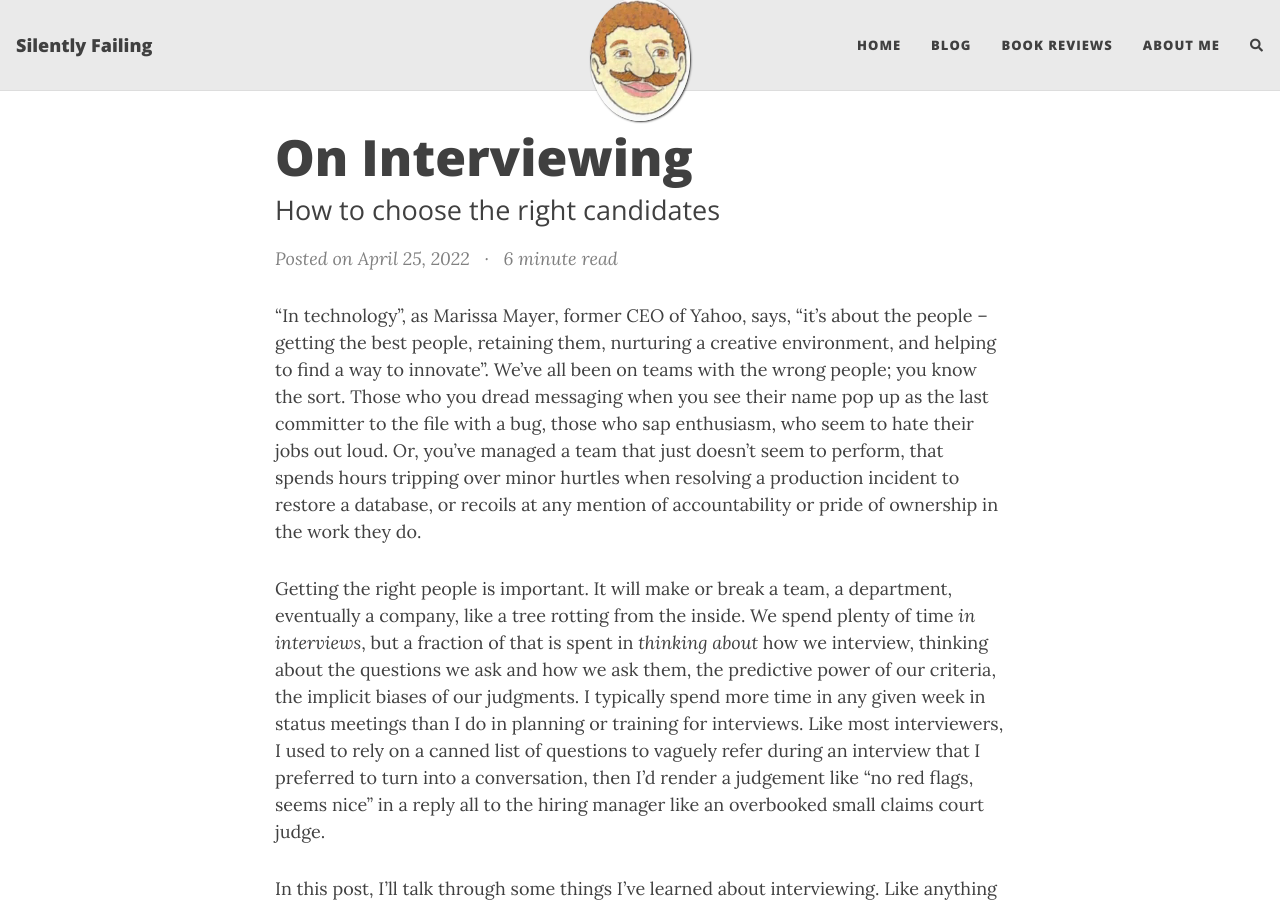
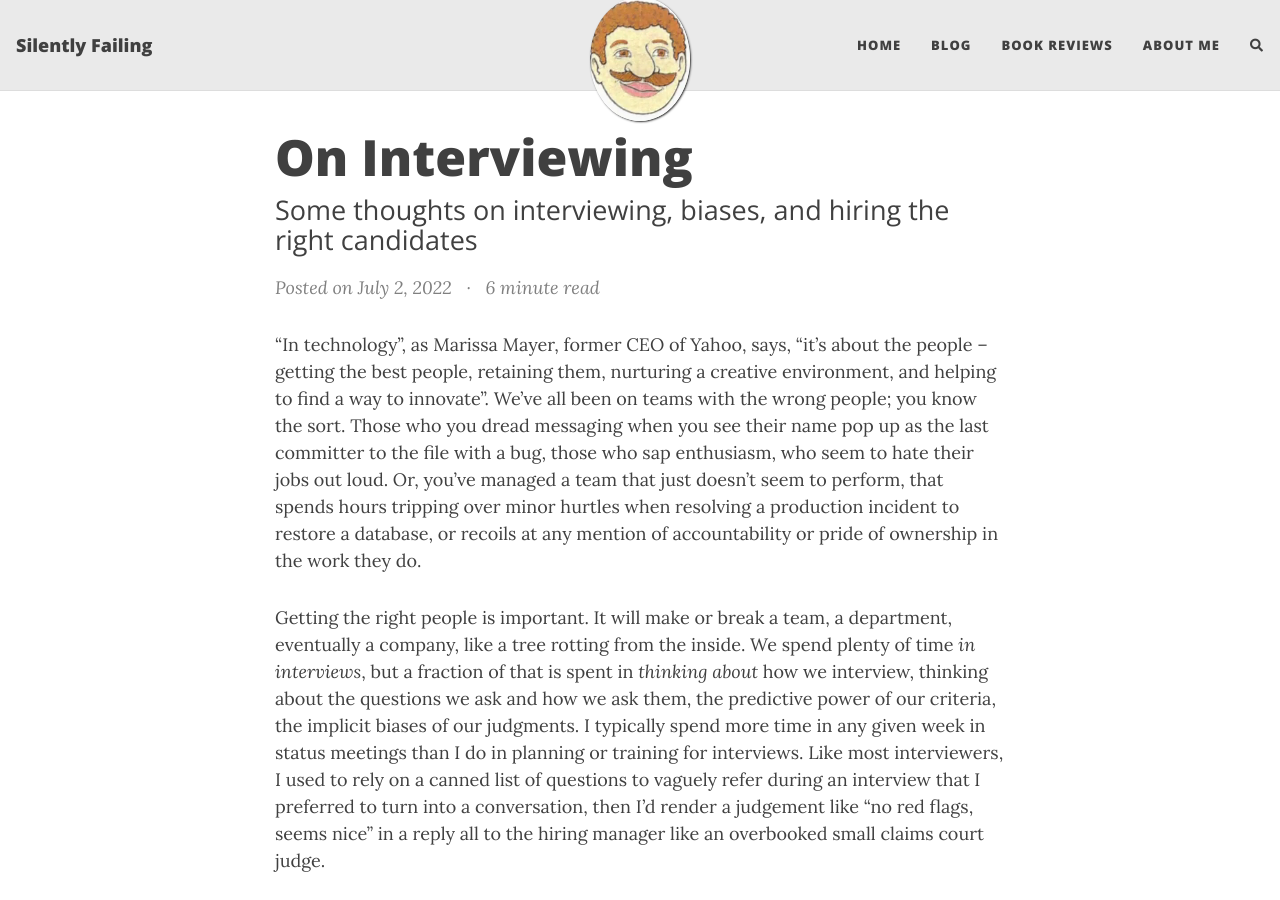
Before and after one commit to mmcintyre1/silently-failing, a Jekyll site: the page built from _posts/blog/2022-07-02-on-interviewing.md, in a window 1280 px wide and 900 px high. Built offline with Jekyll 4.4.1, drawn with Linux system fonts in a browser that asks for light colours; nearby versions of some CDN libraries; comment, search, counter and statistics services are not loaded; some of the changed text lies outside the part shown.

Commit message:
changed date for on interviewing

```diff
--- a/_posts/blog/2022-04-25-on-interviewing.md
+++ b/_posts/blog/2022-07-02-on-interviewing.md
@@ -1,12 +1,15 @@
 ---
 layout: post
 title: "On Interviewing"
-subtitle: How to choose the right candidates
+subtitle: Some thoughts on interviewing, biases, and hiring the right candidates
 cover-img:
 thumbnail-img:
 share-img:
 readtime: true
 tags: ["blog", "business"]
+permalink: /blog/on-interviewing
+tags: ["book-review", "tech-book"]
+date: 2022-07-02 12:00:00 -0500
 ---
 
  "In technology", as Marissa Mayer, former CEO of Yahoo, says, "it’s about the people -- getting the best people, retaining them, nurturing a creative environment, and helping to find a way to innovate”. We've all been on teams with the wrong people; you know the sort. Those who you dread messaging when you see their name pop up as the last committer to the file with a bug, those who sap enthusiasm, who seem to hate their jobs out loud. Or, you've managed a team that just doesn't seem to perform, that spends hours tripping over minor hurtles when resolving a production incident to restore a database, or recoils at any mention of accountability or pride of ownership in the work they do.
```
